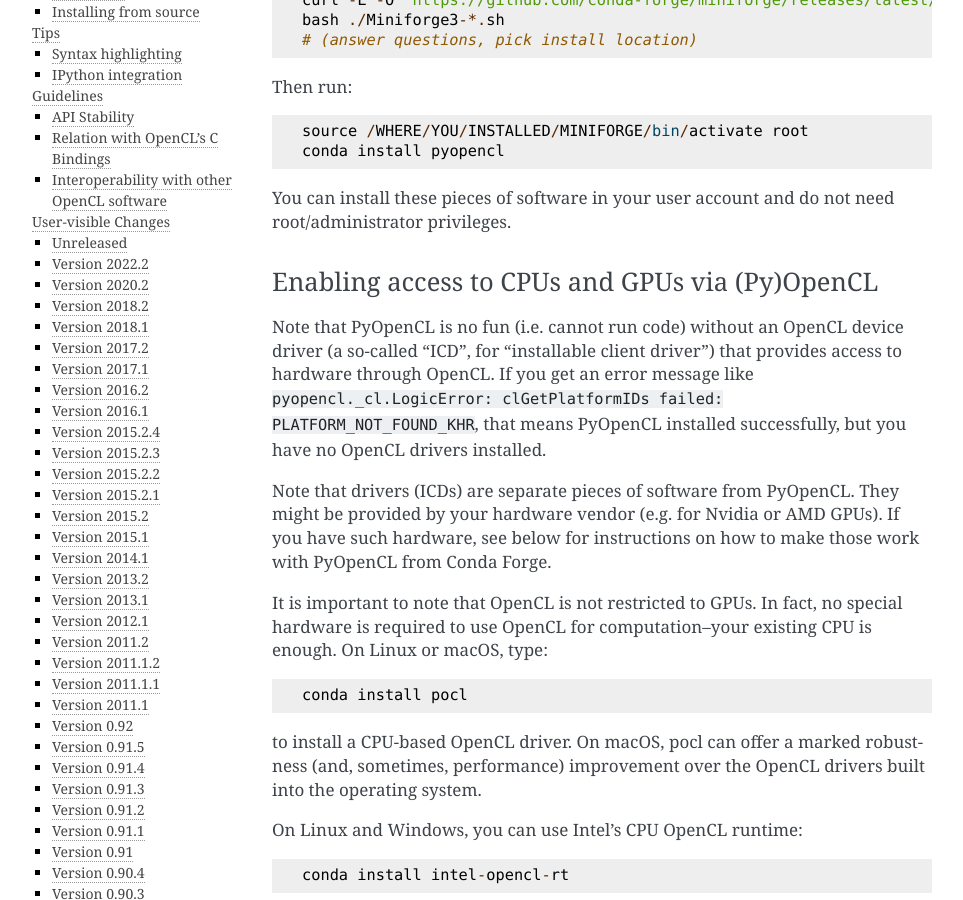
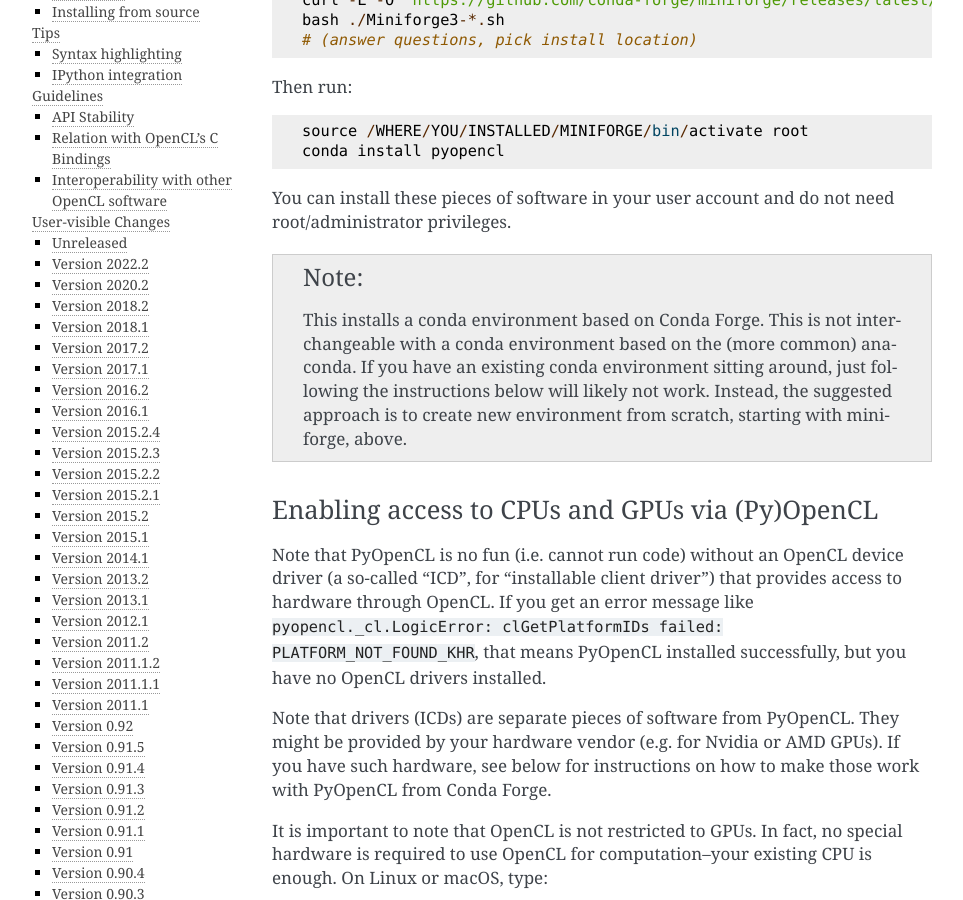
Before and after one commit to inducer/pyopencl, a Sphinx documentation site: the page built from doc/misc.rst, in a window 1280 px wide and 900 px high, scrolled down 408 px. Shown: the whole window, without its empty margins (148-1111 px from the left). Built offline with Sphinx 7.4.7, drawn with Linux system fonts in a browser that asks for light colours.

Commit message:
Add comment on c-f/anaconda interchangeability

```diff
--- a/doc/misc.rst
+++ b/doc/misc.rst
@@ -28,6 +28,15 @@ Then run::
 
 You can install these pieces of software in your user account and
 do not need root/administrator privileges.
+
+.. note::
+
+   This installs a conda environment based on Conda Forge. This is not
+   interchangeable with a conda environment based on the (more common)
+   anaconda.  If you have an existing conda environment sitting around, just
+   following the instructions below will likely not work.  Instead, the
+   suggested approach is to create new environment from scratch, starting with
+   miniforge, above.
 
 Enabling access to CPUs and GPUs via (Py)OpenCL
 ^^^^^^^^^^^^^^^^^^^^^^^^^^^^^^^^^^^^^^^^^^^^^^^
```
